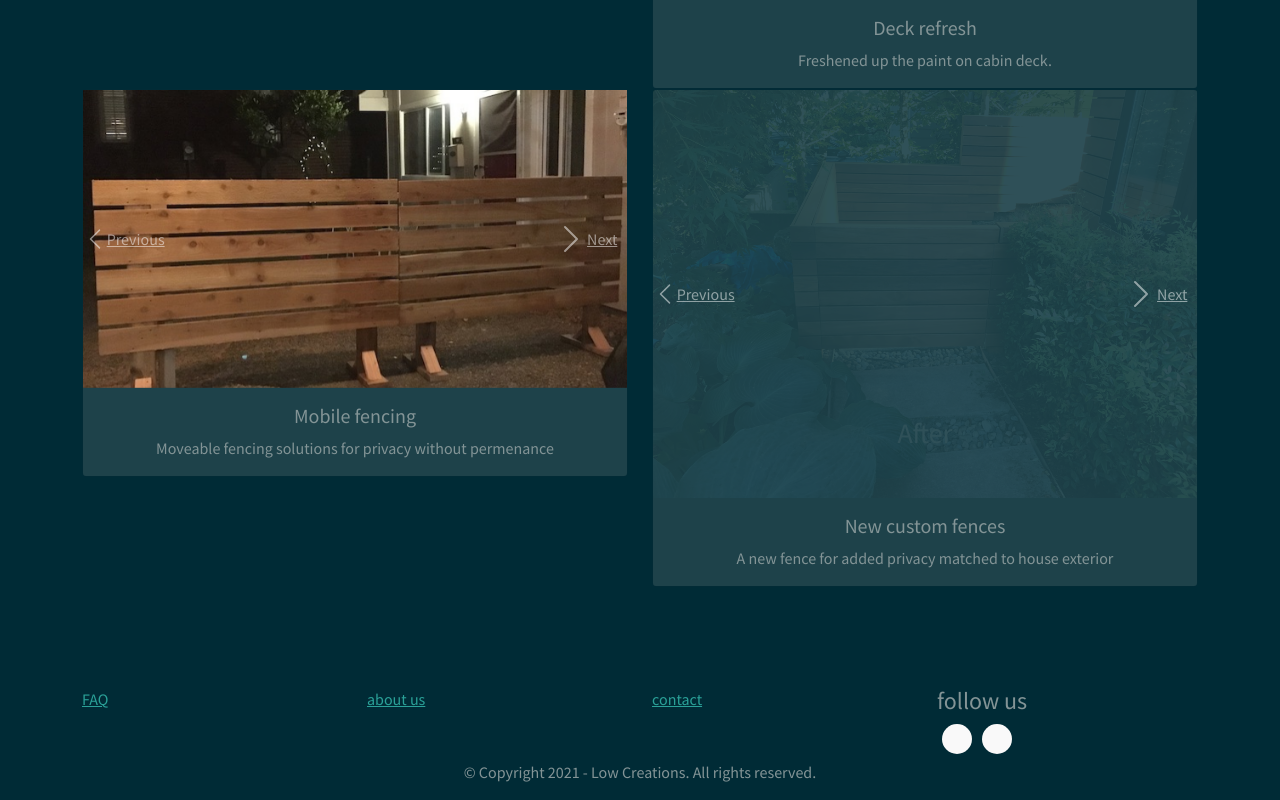
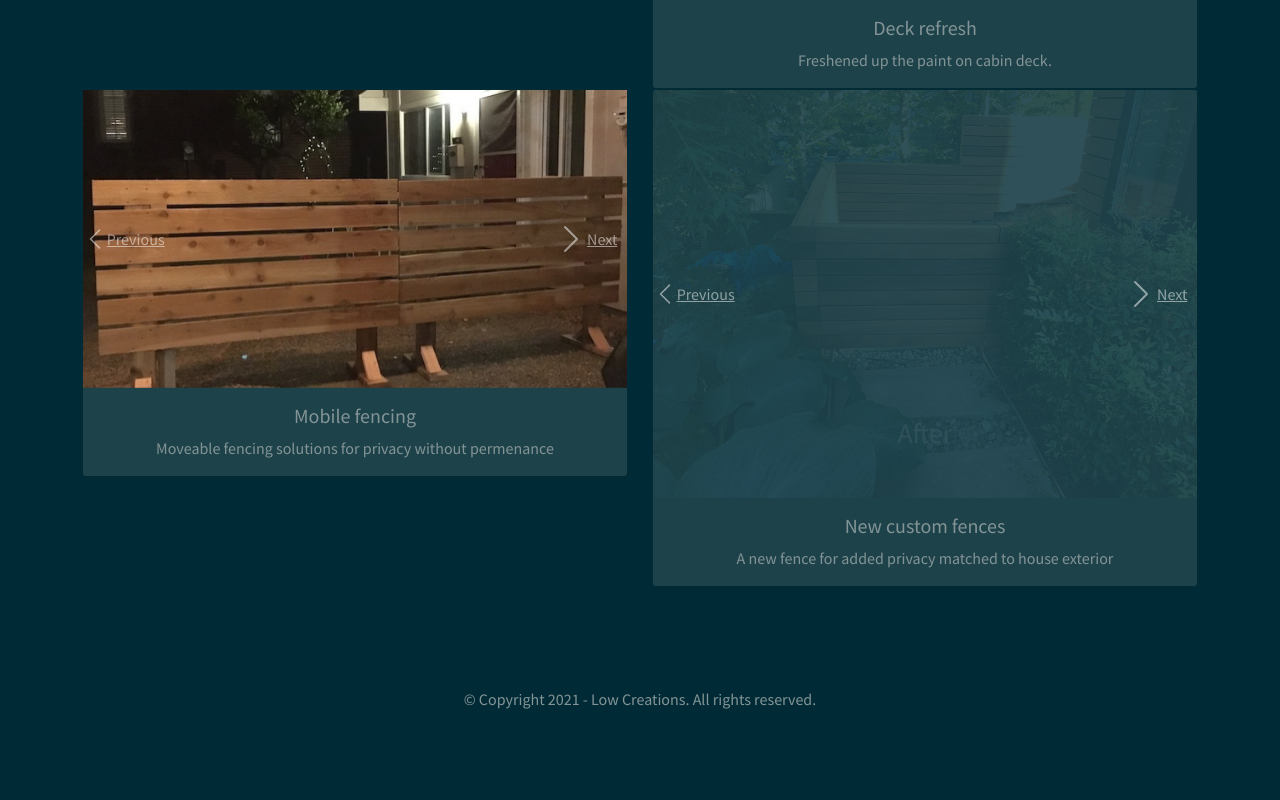
Before and after one commit to PeteLow-13/LowCreations, a React (Create React App) app: page /work in a window 1280 px wide. Shown: the part 838-1638 px from the top of the page. After the commit the page ends 1565 px from the top, so only its background shows below. Built offline with nearby package versions, Linux system fonts and the light colour scheme.

Commit message:
Deleted uneeded code

```diff
--- a/src/Components/Footer.js
+++ b/src/Components/Footer.js
@@ -1,46 +1,13 @@
 import React from 'react';
 import './Footer.css';
-import * as FaIcons from 'react-icons/fa';
+
 import { Row, Col } from 'react-bootstrap';
 
 const Footer = () => {
   return (
     <>
       <footer className='mainfooter' role='contentinfo'>
-        {/* <div class="footer-middle"> */}
         <div className='container'>
-          <Row>
-            <Col className='col-md-3 col-sm-6'>
-              {/* <!--Column1--> */}
-              <a href='/faq'>FAQ</a>
-            </Col>
-
-            <Col className='col-md-3 col-sm-6'>
-              {/* <!--Column1--> */}
-              <a href='/about'>about us</a>
-            </Col>
-            <Col className='col-md-3 col-sm-6'>
-              {/* <!--Column1--> */}
-              <a href='/contact'>contact</a>
-            </Col>
-            <Col className='col-md-3 col-sm-6'>
-              {/* <!--Column1--> */}
-
-              <h4>follow us</h4>
-              <ul className='social-network social-circle'>
-                <li>
-                  <a href='#' className='icoFacebook' title='Facebook'>
-                    <i className='fa fa-facebook'></i>
-                  </a>
-                </li>
-                <li>
-                  <a href='#' className='icoLinkedin' title='Linkedin'>
-                    <i className='fa fa-linkedin'></i>
-                  </a>
-                </li>
-              </ul>
-            </Col>
-          </Row>
           <Row>
             <Col className='col-md-12 copy'>
               <p className='text-center'>
```
